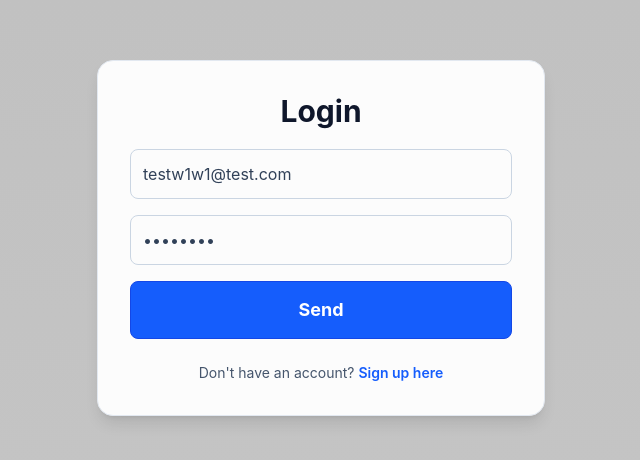
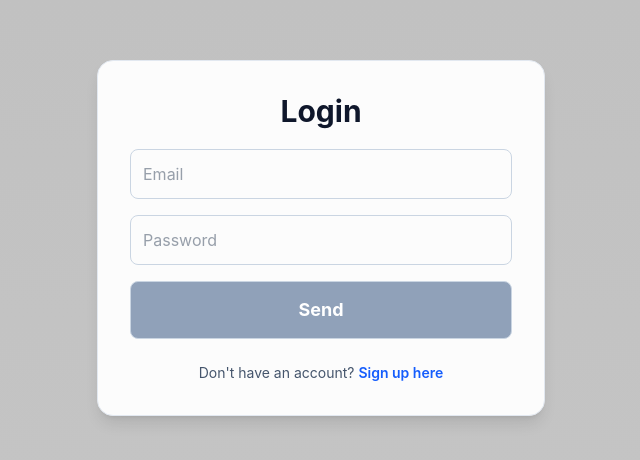
Before and after one commit to MykolaSlichenko/auth-rsbuild, a React (Vite) app: page /login in a window 1280 px wide. Shown: the part 162-622 px from the top of the page, without its empty margins (319-959 px from the left). Built offline with nearby package versions, Linux system fonts and the light colour scheme.

Commit message:
Refactor code.

```diff
--- a/src/pages/LoginPage.tsx
+++ b/src/pages/LoginPage.tsx
@@ -9,10 +9,10 @@ const LoginPage = () => {
     const { login } = useAuth();
 
     const [email, setEmail] =
-        useState("testw1w1@test.com");
+        useState("");
 
     const [password, setPassword] =
-        useState("Test123!");
+        useState("");
 
     const [message, setMessage] =
         useState("");
--- a/src/pages/RegisterPage.tsx
+++ b/src/pages/RegisterPage.tsx
@@ -7,19 +7,19 @@ import { validateRegisterForm } from "../validation/authSchemas";
 const RegisterPage = () => {
     const navigate = useNavigate();
 
-    const [firstName, setFirstName] = useState("Test");
+    const [firstName, setFirstName] = useState("");
 
-    const [lastName, setLastName] = useState("Last Test");
+    const [lastName, setLastName] = useState("");
 
     const [acceptedTerms, setAcceptedTerms] = useState(false);
 
     const [email, setEmail] =
-        useState("test@test.com");
+        useState("");
 
     const [password, setPassword] =
-        useState("Test123!");
+        useState("");
 
-    const [confirmPassword, setConfirmPassword] = useState("Test123!");
+    const [confirmPassword, setConfirmPassword] = useState("");
 
     const [message, setMessage] =
         useState("");
```
